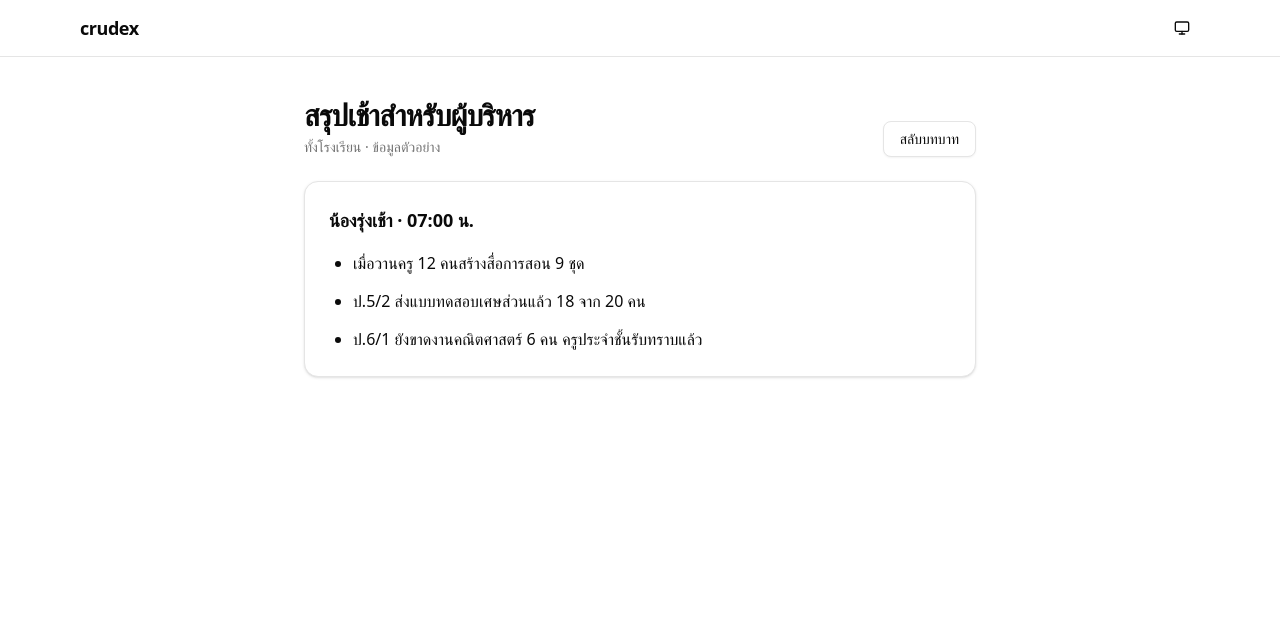
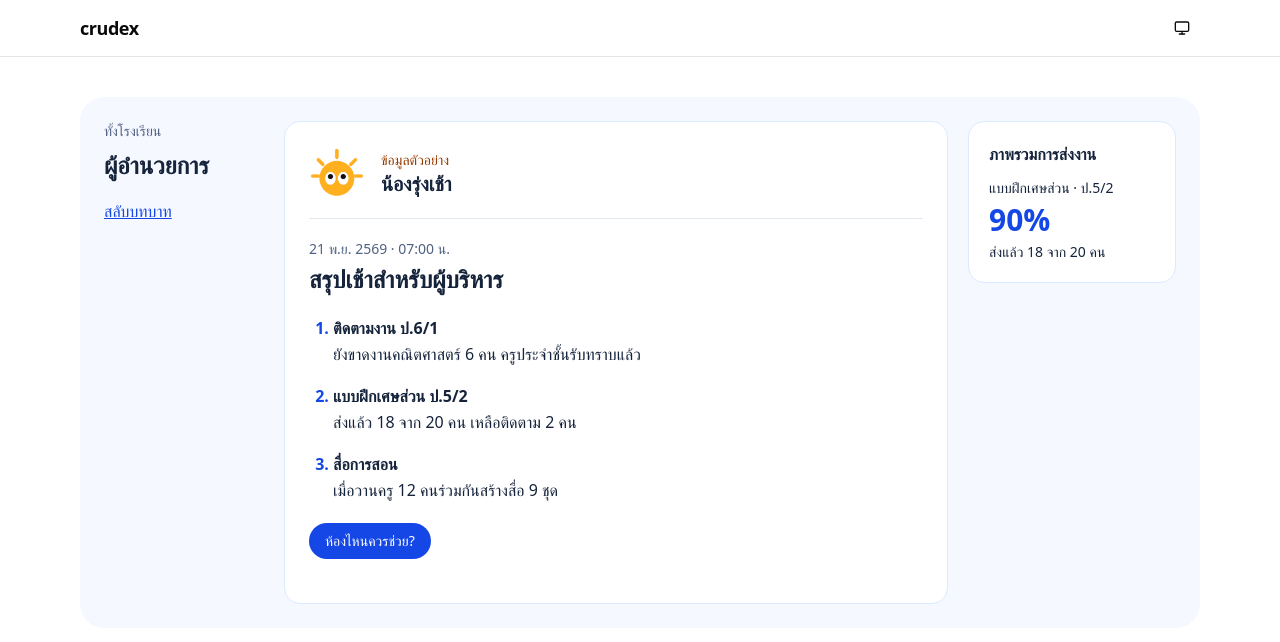
Before and after one commit to Chokchai-Fa/crudex, a React (Vite) app in the folder apps/web/: page /principal in a window 1280 px wide. Shown: the top 642 px of the page. Built offline with nearby package versions, Linux system fonts and the light colour scheme.

Commit message:
feat(web): present the school leader morning brief by classroom

```diff
--- a/apps/web/src/routes/principal.tsx
+++ b/apps/web/src/routes/principal.tsx
@@ -1,32 +1,74 @@
 import { createFileRoute, Link } from '@tanstack/react-router';
-import { PageHeader } from '@/components/page-header';
+import { useState } from 'react';
 import { Button } from '@/components/ui/button';
-import { Card, CardContent } from '@/components/ui/card';
 
 export const Route = createFileRoute('/principal')({ component: PrincipalBrief });
 
 function PrincipalBrief() {
+  const [showAnswer, setShowAnswer] = useState(false);
   return (
-    <section className="mx-auto max-w-2xl space-y-6">
-      <PageHeader
-        title="สรุปเช้าสำหรับผู้บริหาร"
-        description="ทั้งโรงเรียน · ข้อมูลตัวอย่าง"
-        actions={
-          <Button asChild variant="outline">
-            <Link to="/">สลับบทบาท</Link>
-          </Button>
-        }
-      />
-      <Card>
-        <CardContent className="space-y-4">
-          <h2 className="text-lg font-semibold">น้องรุ่งเช้า · 07:00 น.</h2>
-          <ul className="list-disc space-y-3 ps-6 leading-relaxed">
-            <li>เมื่อวานครู 12 คนสร้างสื่อการสอน 9 ชุด</li>
-            <li>ป.5/2 ส่งแบบทดสอบเศษส่วนแล้ว 18 จาก 20 คน</li>
-            <li>ป.6/1 ยังขาดงานคณิตศาสตร์ 6 คน ครูประจำชั้นรับทราบแล้ว</li>
-          </ul>
-        </CardContent>
-      </Card>
+    <section className="grid gap-5 rounded-3xl bg-[#f5f8ff] p-4 text-[#15233b] sm:p-6 lg:grid-cols-[10rem_minmax(0,1fr)_13rem]">
+      <header className="space-y-2">
+        <p className="text-sm text-[#506183]">ทั้งโรงเรียน</p>
+        <h1 className="text-2xl font-bold">ผู้อำนวยการ</h1>
+        <Link to="/" className="inline-flex min-h-11 items-center text-blue-700 underline">
+          สลับบทบาท
+        </Link>
+      </header>
+      <article className="min-w-0 space-y-5 rounded-2xl border border-blue-100 bg-white p-5 sm:p-6">
+        <div className="flex items-center gap-4 border-b border-slate-200 pb-4">
+          <img src="/roles/principal.png" alt="" width="56" height="56" />
+          <div>
+            <p className="text-sm text-amber-800">ข้อมูลตัวอย่าง</p>
+            <h2 className="text-xl font-bold">น้องรุ่งเช้า</h2>
+          </div>
+        </div>
+        <div>
+          <p className="text-sm text-[#506183]">
+            <time dateTime="2026-11-21T07:00:00+07:00">21 พ.ย. 2569 · 07:00 น.</time>
+          </p>
+          <h3 className="mt-1 text-2xl font-bold">สรุปเช้าสำหรับผู้บริหาร</h3>
+        </div>
+        <ol className="list-decimal space-y-4 ps-6 leading-relaxed marker:font-bold marker:text-blue-700">
+          <li>
+            <strong>ติดตามงาน ป.6/1</strong>
+            <br />
+            ยังขาดงานคณิตศาสตร์ 6 คน ครูประจำชั้นรับทราบแล้ว
+          </li>
+          <li>
+            <strong>แบบฝึกเศษส่วน ป.5/2</strong>
+            <br />
+            ส่งแล้ว 18 จาก 20 คน เหลือติดตาม 2 คน
+          </li>
+          <li>
+            <strong>สื่อการสอน</strong>
+            <br />
+            เมื่อวานครู 12 คนร่วมกันสร้างสื่อ 9 ชุด
+          </li>
+        </ol>
+        <Button
+          className="rounded-full bg-blue-700 text-white hover:bg-blue-800"
+          aria-expanded={showAnswer}
+          aria-controls="brief-answer"
+          onClick={() => setShowAnswer(!showAnswer)}
+        >
+          ห้องไหนควรช่วย?
+        </Button>
+        <div id="brief-answer" aria-live="polite">
+          {showAnswer && (
+            <p className="rounded-xl bg-amber-50 p-4">
+              จากข้อมูลตัวอย่าง แนะนำให้ติดตาม ป.6/1 ก่อน
+              โดยถามครูประจำชั้นว่านักเรียนที่ยังขาดงานทั้ง 6 คนต้องการความช่วยเหลือด้านใด
+            </p>
+          )}
+        </div>
+      </article>
+      <aside className="self-start rounded-2xl border border-blue-100 bg-white p-5">
+        <h2 className="font-bold">ภาพรวมการส่งงาน</h2>
+        <p className="mt-3 text-sm">แบบฝึกเศษส่วน · ป.5/2</p>
+        <p className="mt-1 text-3xl font-bold text-blue-700">90%</p>
+        <p className="mt-1 text-sm">ส่งแล้ว 18 จาก 20 คน</p>
+      </aside>
     </section>
   );
 }
```
Also changed, not shown: 1 other file (tests, documents, lock files or other folders).
